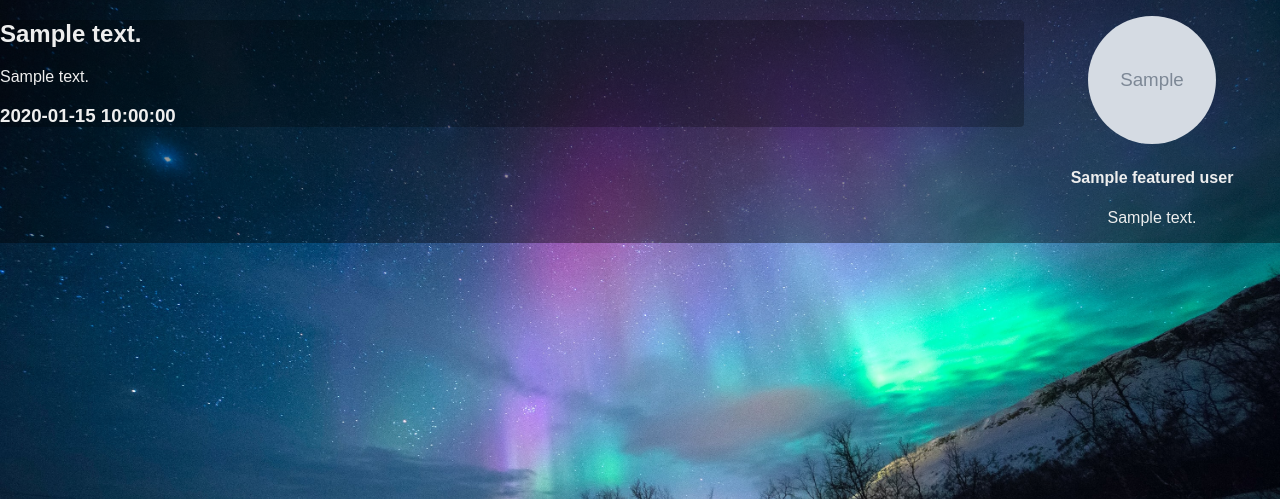
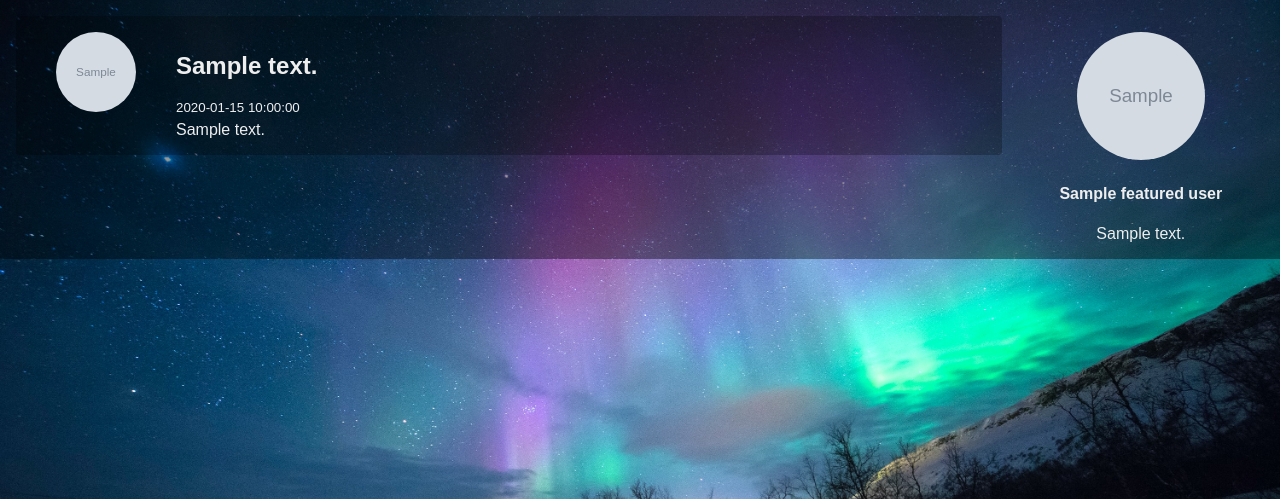
Before and after one commit to kaniini/jejune, a Python web app: template jejune/plugin/web/simple_frontend/templates/index.html in a window 1280 px wide. Shown: the part 96-595 px from the top of the page. Run offline with Jinja, Linux system fonts and the light colour scheme; the template is opened without the code that fills it: most values are stand-ins (such as "Sample title", 1, 10 or a date in 2020); grey boxes marked "Sample" are stand-in pictures.

Commit message:
a lot more work on the static frontend plugin

```diff
--- /dev/null
+++ b/jejune/plugin/web/simple_frontend/templates/activity.html
@@ -0,0 +1,62 @@
+{% macro render_activity(activity) %}
+
+<div class="activity">
+
+{% set obj=activity.child() %}
+
+<div class="activity-icon">
+
+{% set attribution=activity.attributed_object() %}
+
+<img src="{{ attribution.avatar_icon() }}" alt="{{ attribution.name }}">
+
+</div>
+
+<div class="activity-content">{{ render_object(obj) }}</div>
+
+</div>
+
+{% endmacro %}
+
+{% macro render_object(obj) %}
+
+{% if obj.summary %}
+<h2 class="activity-summary">{{ obj.summary }}</h2>
+{% endif %}
+
+<small class="activity-date">
+  <date>{{ obj.published }}</date>
+</small>
+
+{% set reply=obj.reply() %}
+
+{% if reply %}
+{{ render_quote(reply) }}
+{% endif %}
+
+<div class="content">
+{{ obj.content | safe }}
+</div>
+
+{% endmacro %}
+
+{% macro render_quote(obj) %}
+
+{% set attribution=obj.attributed_object() %}
+
+<blockquote class="activity-quote">
+
+<div class="attribution">
+  <a href="{{ attribution.url or attribution.id }}">
+    <span class="attribution-icon">
+      <img src="{{ attribution.avatar_icon() }}" alt="{{ attribution.name }}">
+    </span>
+  </a>
+</div>
+
+<div class="content">
+{{ obj.content | safe }}
+</div>
+
+</blockquote>
+{% endmacro %}
--- a/jejune/plugin/web/simple_frontend/templates/index.html
+++ b/jejune/plugin/web/simple_frontend/templates/index.html
@@ -1,27 +1,9 @@
 {% extends "base.html" %}
 
+{% from "activity.html" import render_activity %}
+
 {% block container %}
-
 {% for activity in activities %}
-
-<div class="activity">
-
-{% set obj=activity.child() %}
-
-{% if activity.summary %}
-<h2>{{ activity.summary }}</h2>
-{% endif %}
-
-<div class="content">
-{{ obj.content | safe }}
-</div>
-
-<h3>
-  <date>{{ activity.published }}</date>
-</h3>
-
-</div>
-
+{{ render_activity(activity) }}
 {% endfor %}
-
 {% endblock %}
--- a/static/frontend/theme.css
+++ b/static/frontend/theme.css
@@ -35,14 +35,21 @@ aside {
 	flex: 1;
 	width: 250px;
 	text-align: center;
+	margin: 1em 1em 0 0;
 }
 
 #container {
 	display: flex;
 }
 
+date {
+	display: block;
+	margin-bottom: 0.5em;
+}
+
 section {
 	flex: 4;
+	margin: 1em;
 }
 
 aside .author {
@@ -53,6 +60,51 @@ aside .author {
 }
 
 .activity {
+	display: flex;
 	border-radius: 4px;
 	background: rgba(0, 0, 0, 0.25);
+	padding: 1em;
+	margin-bottom: 1em;
 }
+
+.activity-icon {
+	flex: 1;
+	margin-left: -1em;
+	max-width: 10em;
+	text-align: center;
+}
+
+.activity-icon img {
+	width: 5em;
+	height: 5em;
+	border-radius: 5em;
+}
+
+.activity-content {
+	flex: 4;
+}
+
+.activity-quote {
+	display: flex;
+	margin: 0.5em 0 0.5em 0;
+	padding: 1em;
+	background: rgba(0, 0, 0, 0.25);
+	border-radius: 4px;
+	align-items: center;
+}
+
+.activity-quote .content {
+	margin-left: 1em;
+}
+
+.attribution {
+	flex: 1;
+	max-width: 5em;
+	align-self: flex-start;
+}
+
+.attribution-icon img {
+	width: 4em;
+	height: 4em;
+	border-radius: 4em;
+}
```
